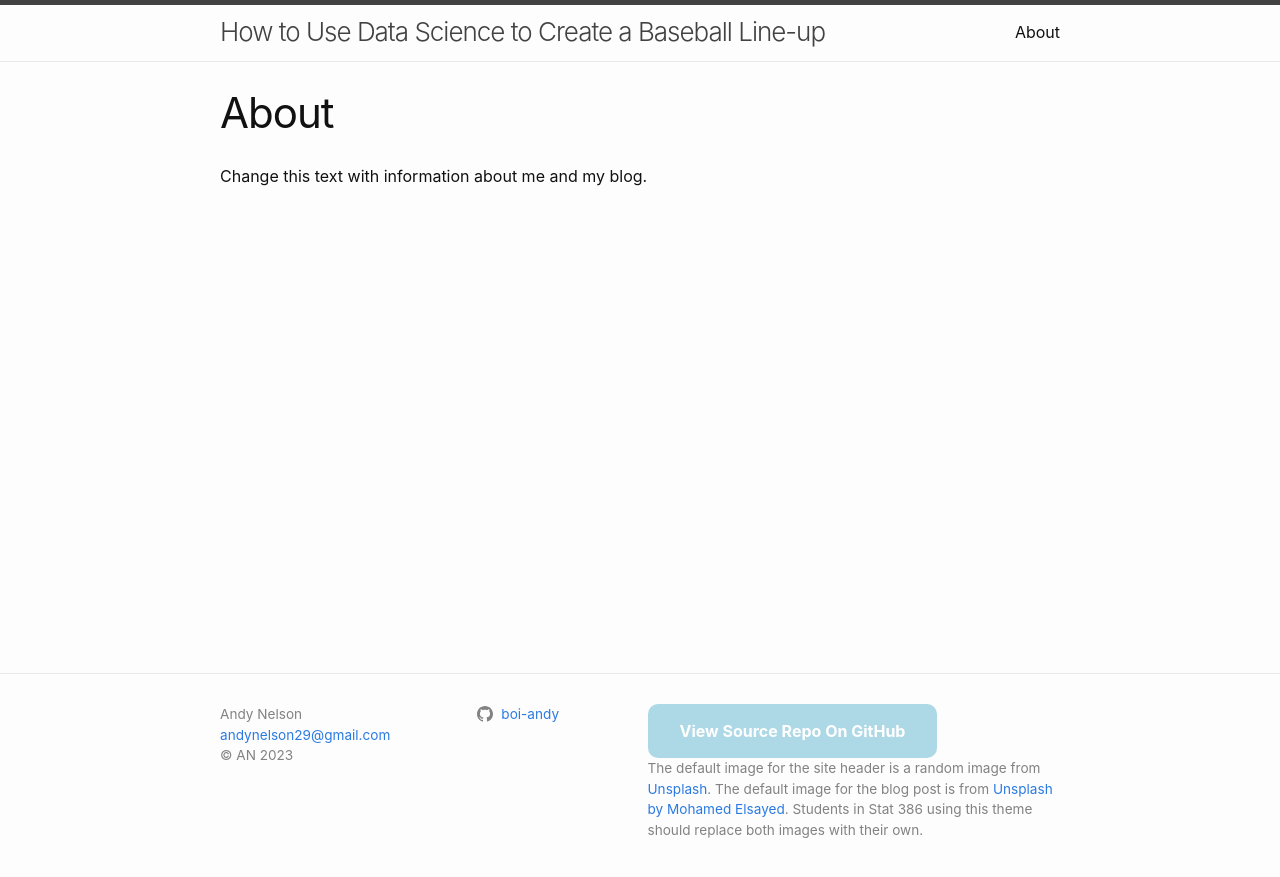
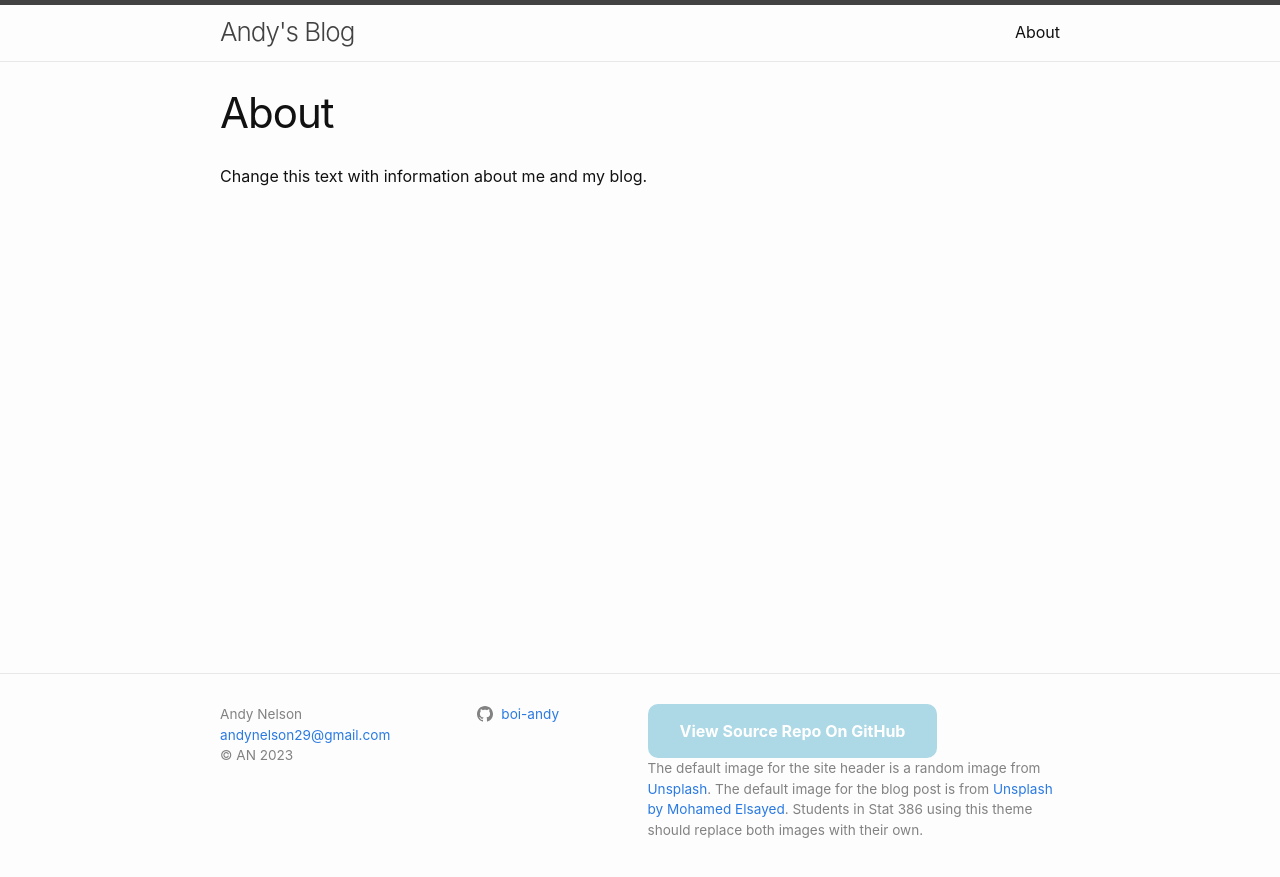
Before and after one commit to boi-andy/my-blog, a Jekyll site: the page built from about.markdown, in a window 1280 px wide. Shown: the top 877 px of the page. Built offline with Jekyll 4.4.1, drawn with Linux system fonts in a browser that asks for light colours.

Commit message:
config update

```diff
--- a/_config.yml
+++ b/_config.yml
@@ -18,13 +18,12 @@
 # You can create any custom variable you would like, and they will be accessible
 # in the templates via {{ site.myvariable }}.
 
-title: "How to Use Data Science to Create a Baseball Line-up"
+title: "Andy's Blog"
 email: andynelson29@gmail.com
-description: "This article explores how data science is revolutionizing the creation of MLB baseball lineups,
-optimizing player selection, and enhancing team performance through data-driven insights and real-time analytics."
+description: "I will be posting about my findings on ways to use Data Science in specific aspects of life."
 baseurl: "/my-blog" # the name of the repository
 url: "https://boi-andy.github.io/my-blog" #  change this to "https://<your-github-username>.github.io"
-image: https://source.unsplash.com/random
+image: "/assets/images/sea.jpeg"
 author: Andy Nelson
 copyright: AN # Your initials or what you want the copyright to be.  Leave empty for no copyright
 footer_description: 'The default image for the site header is a random image from
```
Also changed, not shown: assets/images/sea.jpeg (added), 1 other file.
